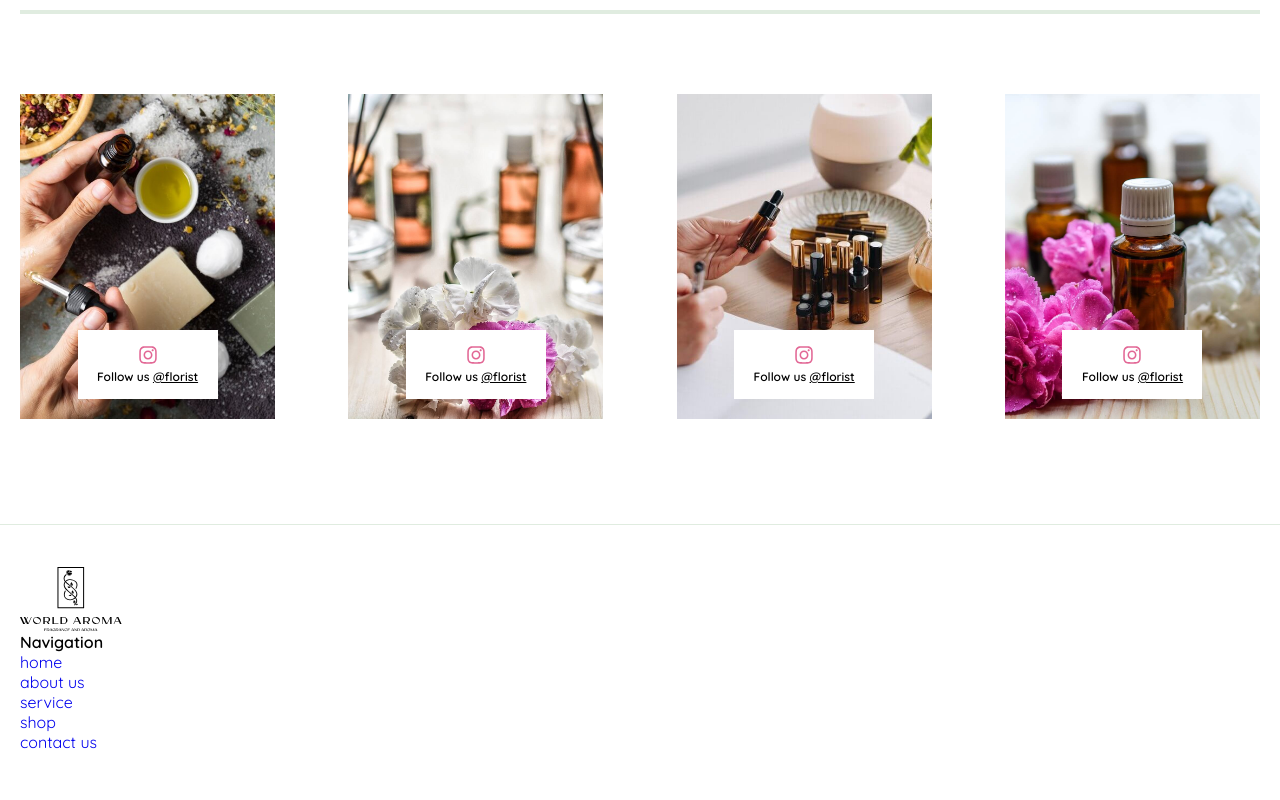
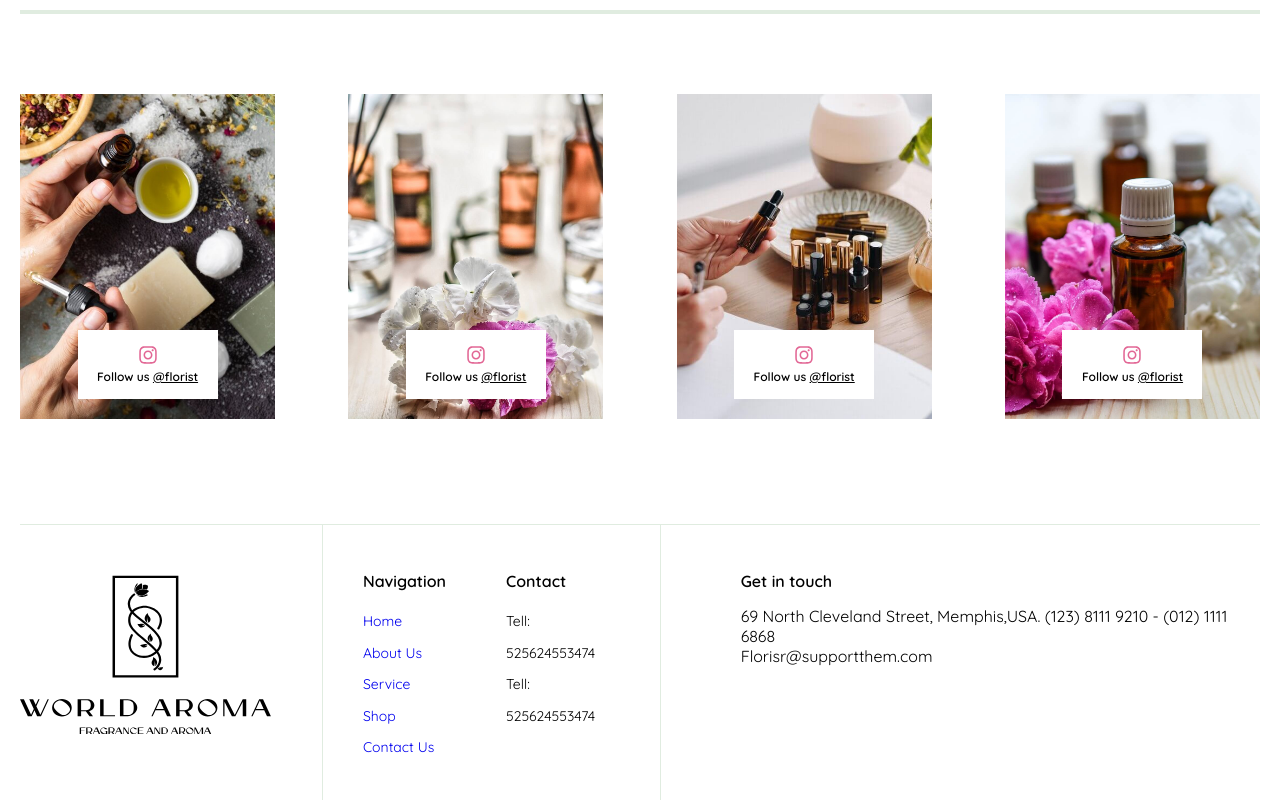
Before and after one commit to mzayniddin/world-aroma, a React (Vite) app: page / in a window 1280 px wide. Shown: the part 3410-4210 px from the top of the page. Before the commit the page ends 4177 px from the top, so only its background shows below. Built offline with nearby package versions, Linux system fonts and the light colour scheme.

Commit message:
footer-inner styled

```diff
--- a/src/components/footer/Footer.jsx
+++ b/src/components/footer/Footer.jsx
@@ -1,25 +1,29 @@
-
 // IMAGE & ICONS
 import logo from "../../assets/images/logo.svg";
 
 // SCSS
 import "./Footer.scss";
+import FooterContact from "./footer-contact/FooterContact";
 
 // COMPONENTS
 import FooterNav from "./footer-nav/FooterNav";
+import FooterRight from "./footer-right/FooterRight";
 
 const Footer = () => {
     return (
         <footer className="footer">
             <div className="container">
+                <div className="footer-inner">
                     <div className="footer__logo">
                         <img src={logo} alt="World Aroma logo" />
                     </div>
                     <div className="footer__middle">
                         <FooterNav />
+                        <FooterContact />
                     </div>
                     <div className="footer__right">
-
+                        <FooterRight />
+                    </div>
                 </div>
             </div>
         </footer>
--- a/src/components/footer/Footer.scss
+++ b/src/components/footer/Footer.scss
@@ -1,7 +1,45 @@
 .footer {
-    padding: 42px 0 15px;
-    border-top: 1px solid rgba(191, 216, 191, 0.49);
+    &-inner {
+        display: flex;
+        justify-content: space-between;
+        border-top: 1px solid rgba(191, 216, 191, 0.49);
+        border-bottom: 1px solid rgba(191, 216, 191, 0.49)X;
+    }
 
+    &__logo,
+    &__middle,
+    &__right {
+        padding: 46px 0 36px;
+    }
 
+    &__logo img {
+        width: 255px;
+        height: 170px;
+    }
 
+    &__middle {
+        display: flex;
+        justify-content: space-between;
+        column-gap: 60px;
+        padding: 46px 40px 36px;
+        margin: 0 80px 0 50px;
+        border-left: 1px solid rgba(191, 216, 191, 0.49);
+        border-right: 1px solid rgba(191, 216, 191, 0.49);
+    }
+
+    &__list-title {
+        display: inline-block;
+        font-weight: 700;
+        font-size: var(--text-base);
+        line-height: 20px;
+        color: var(--black-c);
+        margin-bottom: 15px;
+    }
+
+    &__list-item {
+        text-transform: capitalize;
+        font-size: 14px;
+        line-height: 225%;
+        color: var(--black-c);
+    }
 }
--- a/src/components/footer/footer-contact/FooterContact.jsx
+++ b/src/components/footer/footer-contact/FooterContact.jsx
@@ -2,13 +2,13 @@ import "./FooterContact.scss";
 
 const FooterContact = () => {
     return (
-        <>
+        <div>
             <strong className="footer__list-title">Contact</strong>
             <ul className="footer__contact footer__list">
                 <li className="footer__list-item">Tell: 525624553474</li>
                 <li className="footer__list-item">Tell: 525624553474</li>
             </ul>
-        </>
+        </div>
     );
 };
 
```
Lines whose indentation alone changed are shown as unchanged.
